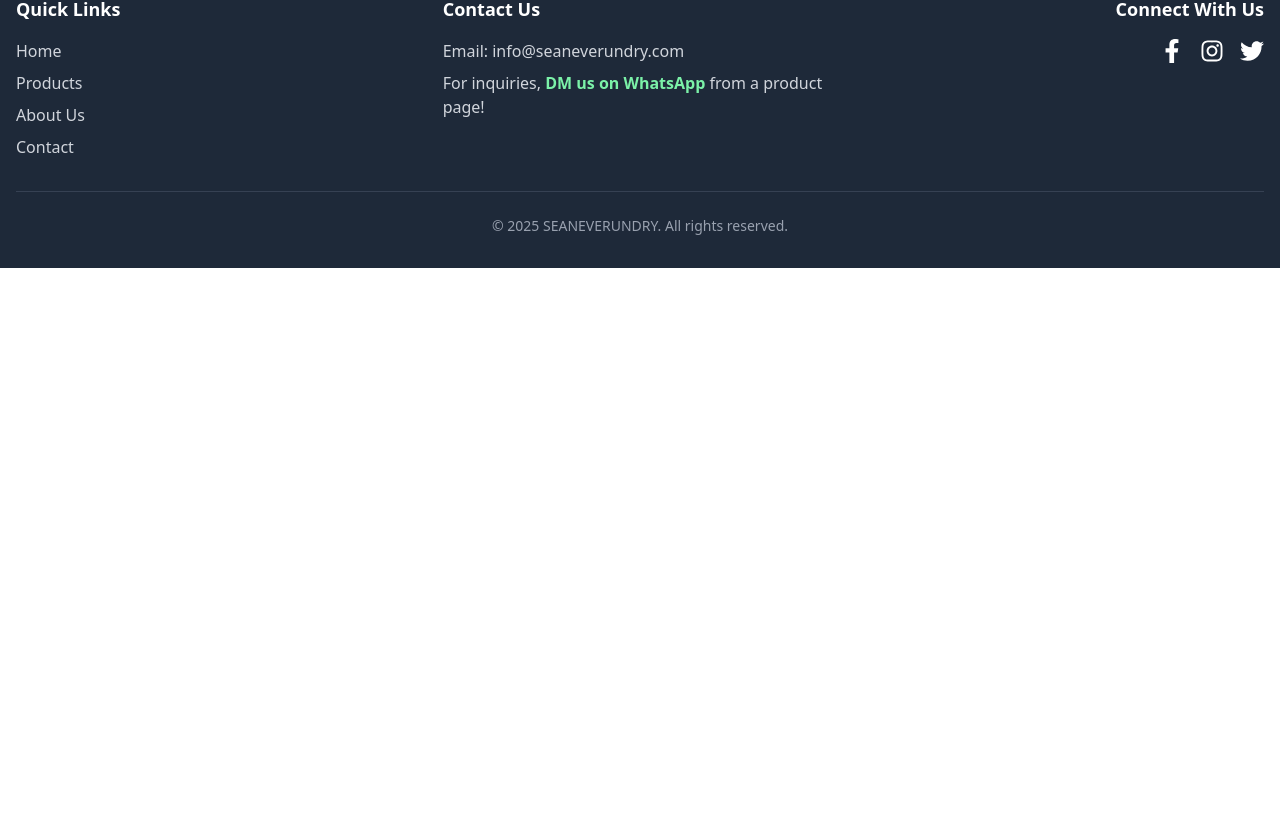
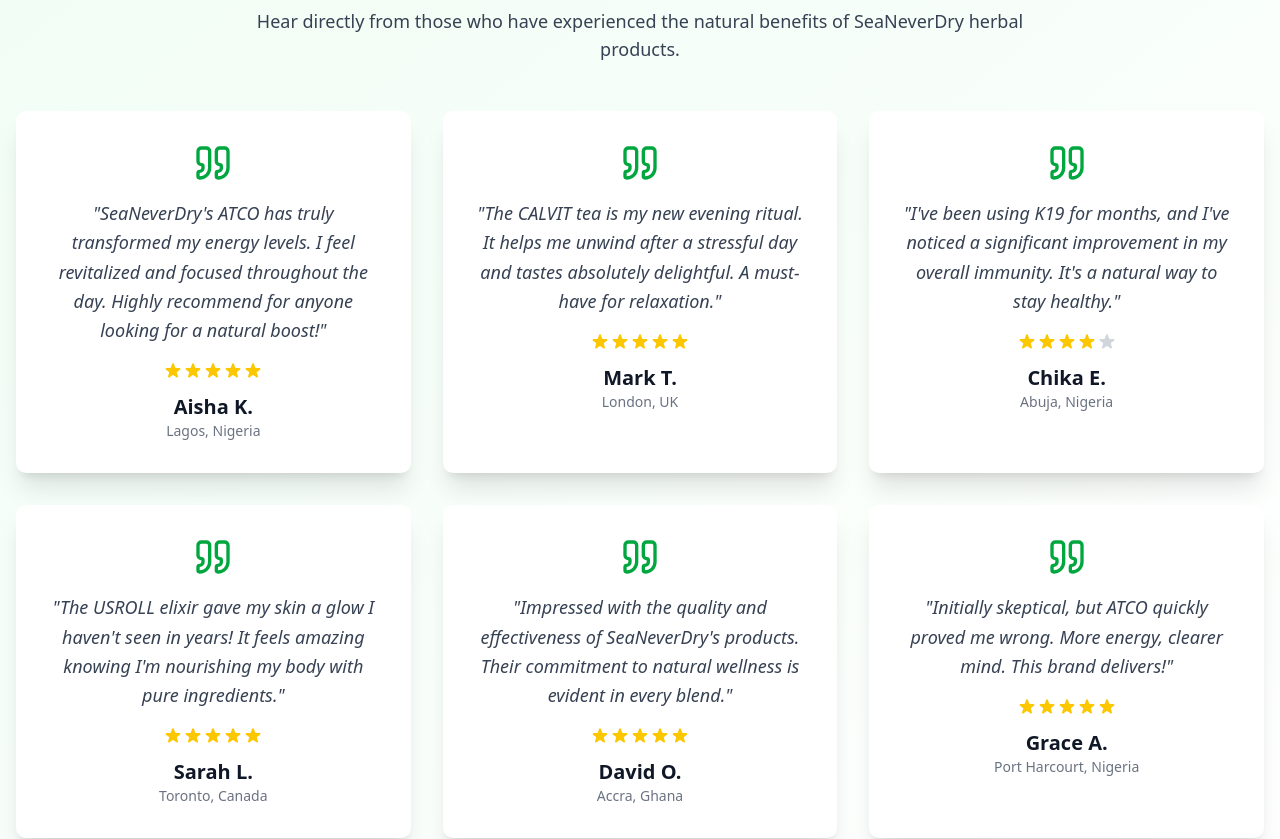
Before and after one commit to VictorKingsHub/seaneverdry, a Next.js app: page / in a window 1280 px wide. Shown: the part 2706-3545 px from the top of the page. Before the commit the page ends 2974 px from the top, so only its background shows below. Built offline with nearby package versions, Linux system fonts and the light colour scheme.

Commit message:
customer review

```diff
--- a/src/app/page.tsx
+++ b/src/app/page.tsx
@@ -1,6 +1,7 @@
 import FaqSection from '@/components/FaqSection'
 import HeroSection from '@/components/Hero'
 import ProductsSection from '@/components/ProductsHome'
+import TestimonialsSection from '@/components/TestimonialsSection'
 import React from 'react'
 
 const page = () => {
@@ -9,6 +10,8 @@
       <HeroSection />
       <ProductsSection />
       <FaqSection />
+      <TestimonialsSection />
+
     </div>
   )
 }
--- /dev/null
+++ b/src/components/TestimonialsSection.tsx
@@ -0,0 +1,100 @@
+'use client';
+
+import React from 'react';
+import { Quote } from 'lucide-react'; // Assuming you have lucide-react for icons, if not, remove or replace
+
+const testimonials = [
+  {
+    id: 1,
+    name: 'Aisha K.',
+    location: 'Lagos, Nigeria', // Added location for global feel
+    review: "SeaNeverDry's ATCO has truly transformed my energy levels. I feel revitalized and focused throughout the day. Highly recommend for anyone looking for a natural boost!",
+    rating: 5,
+  },
+  {
+    id: 2,
+    name: 'Mark T.',
+    location: 'London, UK',
+    review: "The CALVIT tea is my new evening ritual. It helps me unwind after a stressful day and tastes absolutely delightful. A must-have for relaxation.",
+    rating: 5,
+  },
+  {
+    id: 3,
+    name: 'Chika E.',
+    location: 'Abuja, Nigeria',
+    review: "I've been using K19 for months, and I've noticed a significant improvement in my overall immunity. It's a natural way to stay healthy.",
+    rating: 4,
+  },
+  {
+    id: 4,
+    name: 'Sarah L.',
+    location: 'Toronto, Canada',
+    review: "The USROLL elixir gave my skin a glow I haven't seen in years! It feels amazing knowing I'm nourishing my body with pure ingredients.",
+    rating: 5,
+  },
+  {
+    id: 5,
+    name: 'David O.',
+    location: 'Accra, Ghana',
+    review: "Impressed with the quality and effectiveness of SeaNeverDry's products. Their commitment to natural wellness is evident in every blend.",
+    rating: 5,
+  },
+  {
+    id: 6,
+    name: 'Grace A.',
+    location: 'Port Harcourt, Nigeria',
+    review: "Initially skeptical, but ATCO quickly proved me wrong. More energy, clearer mind. This brand delivers!",
+    rating: 5,
+  },
+];
+
+const TestimonialsSection: React.FC = () => {
+  return (
+    // Using a very light green background to maintain the brand's palette
+    <section className="py-16 bg-gradient-to-br from-green-50 to-white" id="testimonials">
+      <div className="container mx-auto px-4 text-center">
+        <h2 className="text-4xl md:text-5xl font-bold text-gray-800 mb-6">
+          What Our Customers Say
+        </h2>
+        <p className="text-lg text-gray-700 max-w-3xl mx-auto mb-12">
+          Hear directly from those who have experienced the natural benefits of SeaNeverDry herbal products.
+        </p>
+
+        <div className="grid grid-cols-1 md:grid-cols-2 lg:grid-cols-3 gap-8">
+          {testimonials.map((testimonial) => (
+            <div
+              key={testimonial.id}
+              className="bg-white rounded-lg shadow-xl p-8 flex flex-col items-center text-center transition-transform duration-300 hover:scale-105 hover:shadow-2xl"
+            >
+              {/* Optional: Quote Icon */}
+              <Quote className="text-green-600 w-10 h-10 mb-4" />
+
+              <p className="text-gray-700 text-lg mb-4 italic leading-relaxed">
+                "{testimonial.review}"
+              </p>
+              {/* Optional: Star Rating */}
+              <div className="flex justify-center mb-3">
+                {[...Array(5)].map((_, i) => (
+                  <svg
+                    key={i}
+                    className={`w-5 h-5 ${
+                      i < testimonial.rating ? 'text-yellow-400' : 'text-gray-300'
+                    }`}
+                    fill="currentColor"
+                    viewBox="0 0 20 20"
+                  >
+                    <path d="M9.049 2.927c.3-.921 1.603-.921 1.902 0l1.07 3.292a1 1 0 00.95.69h3.462c.969 0 1.371 1.24.588 1.81l-2.8 2.034a1 1 0 00-.364 1.118l1.07 3.292c.3.921-.755 1.688-1.538 1.118l-2.8-2.034a1 1 0 00-1.175 0l-2.8 2.034c-.783.57-1.838-.197-1.538-1.118l1.07-3.292a1 1 0 00-.364-1.118L2.98 8.72c-.783-.57-.38-1.81.588-1.81h3.462a1 1 0 00.95-.69l1.07-3.292z" />
+                  </svg>
+                ))}
+              </div>
+              <p className="text-gray-900 font-semibold text-xl">{testimonial.name}</p>
+              <p className="text-gray-500 text-sm">{testimonial.location}</p>
+            </div>
+          ))}
+        </div>
+      </div>
+    </section>
+  );
+};
+
+export default TestimonialsSection;
```
